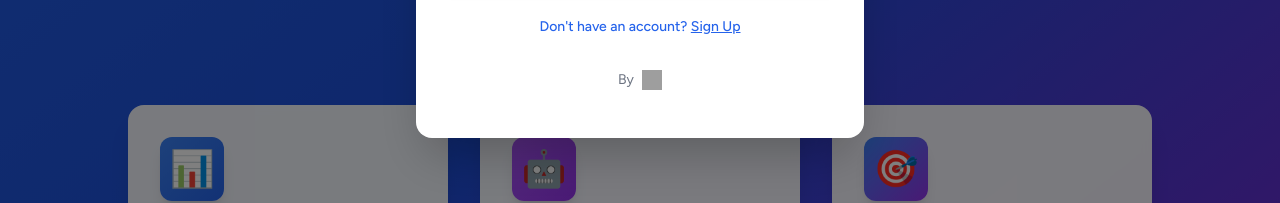
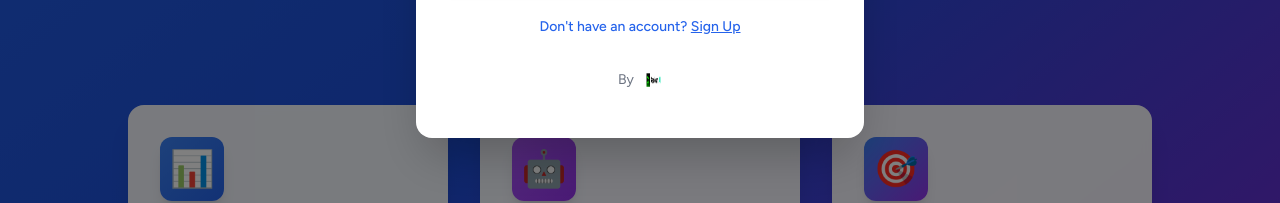
Before and after one commit to Dasukiii/Pulse-Storyteller, a React (Vite) app: page / in a window 1280 px wide. Both pictures are taken after a click on the button "Get Started". Shown: the part 503-706 px from the top of the page. Built offline with nearby package versions, Linux system fonts and the light colour scheme; no server answers; grey boxes are pictures that could not be loaded.

Commit message:
Updated LandingPage.tsx

```diff
--- a/src/components/LandingPage.tsx
+++ b/src/components/LandingPage.tsx
@@ -2,6 +2,7 @@ import { ArrowRight, LogIn, BarChart3 } from 'lucide-react';
 import AuthModal from './AuthModal';
 import { useAuth } from '../hooks/useAuth';
 import { useState } from 'react';
+import kadoshIcon from '../kadosh-ai-icon.png';
 
 interface LandingPageProps {
   onGetStarted: () => void;
@@ -350,7 +351,7 @@ function AuthModalIntegrated({
           >
             By
             <img
-              src="/kadosh-ai-icon.png" // This path assumes your icon is in the 'public' folder
+              src={kadoshIcon} // This path assumes your icon is in the 'public' folder
               alt="Kadosh AI"
               className="w-5 h-5" // You can adjust the size here
             />
```
